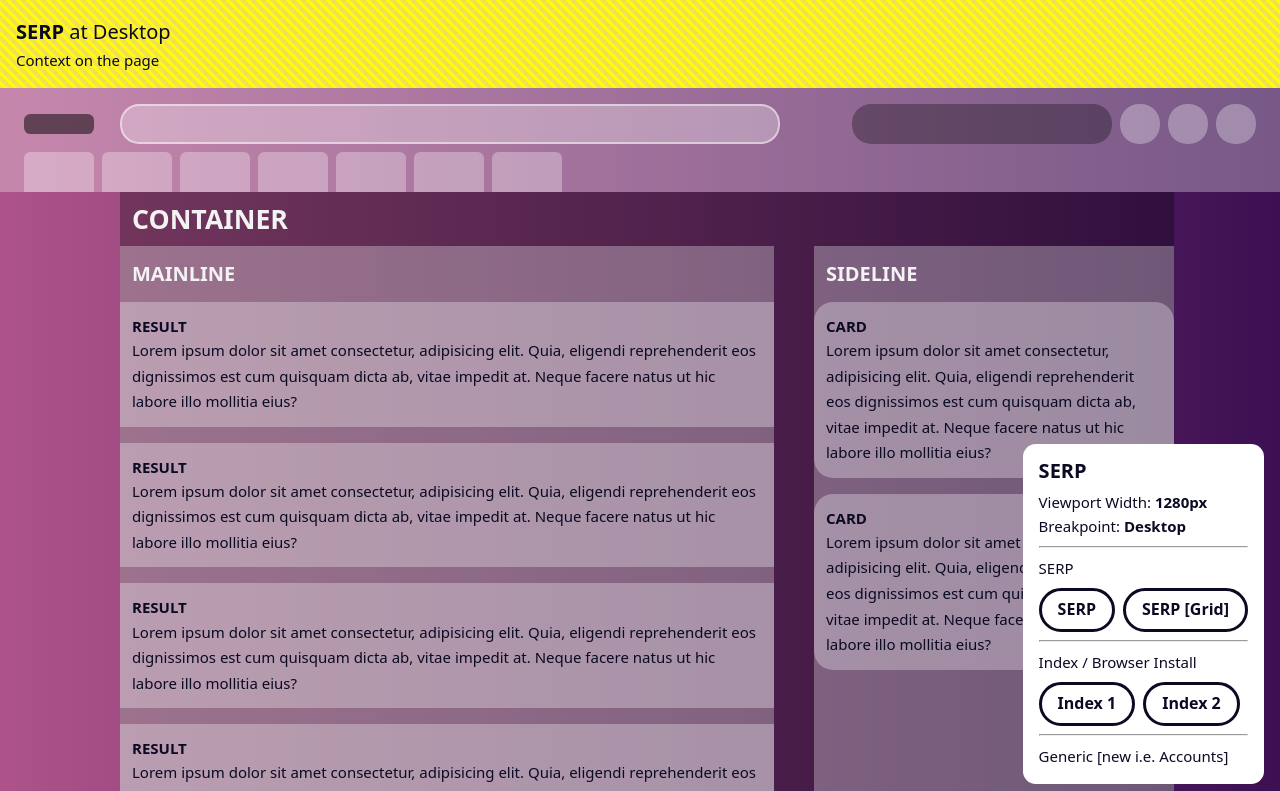
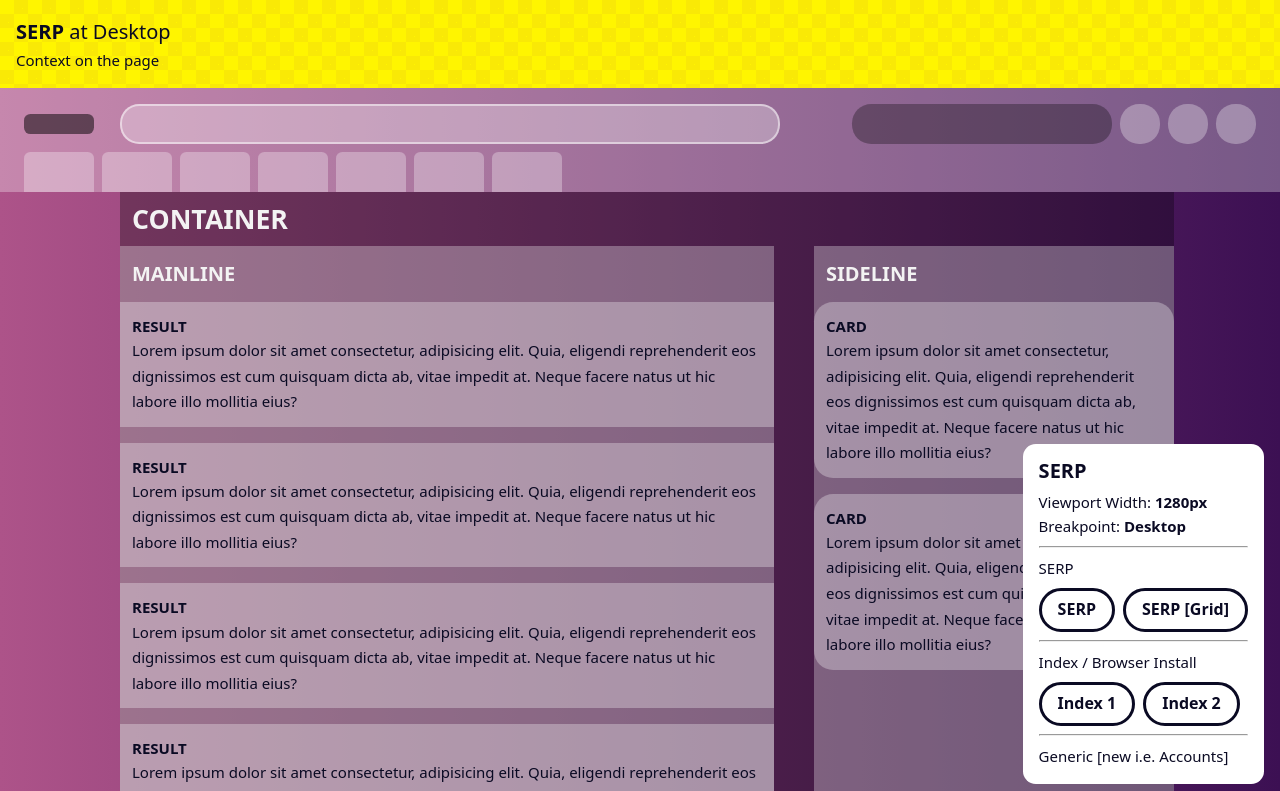
Before and after one commit to cmtayl0r/ecosia-layouts, a React (Vite) app: page / in a window 1280 px wide. Shown: the top 791 px of the page. Built offline with nearby package versions, Linux system fonts and the light colour scheme.

Commit message:
add Info css bg pattern

```diff
--- a/src/styles/info.css
+++ b/src/styles/info.css
@@ -3,14 +3,35 @@
   flex-direction: column;
   padding: var(--sp-base);
 
-  background-size: 10px 10px;
+  /* background-size: 10px 10px;
   background-image: repeating-linear-gradient(
     45deg,
     #f3e24d 0,
     #f3e24d 4px,
     yellow 0,
     yellow 50%
-  );
+  ); */
+
+  background-color: #fff500;
+  opacity: 1;
+  background-image: repeating-linear-gradient(
+      45deg,
+      #f9e906 25%,
+      transparent 25%,
+      transparent 75%,
+      #f9e906 75%,
+      #f9e906
+    ),
+    repeating-linear-gradient(
+      45deg,
+      #f9e906 25%,
+      #fff500 25%,
+      #fff500 75%,
+      #f9e906 75%,
+      #f9e906
+    );
+  background-position: 0 0, 14px 14px;
+  background-size: 28px 28px;
 
   & h5 {
     margin: 0;
```
